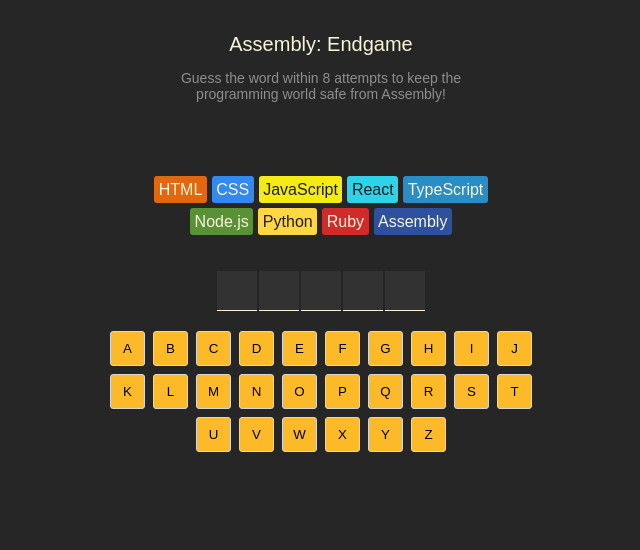
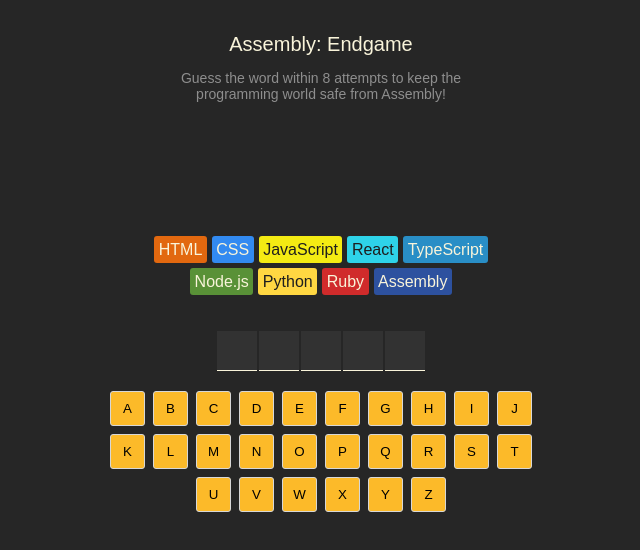
Before and after one commit to AhmedIhsan123/assembly-game, a React (Vite) app: page / in a window 1280 px wide. Shown: the top 550 px of the page, without its empty margins (319-959 px from the left). Built offline with nearby package versions, Linux system fonts and the light colour scheme.

Commit message:
Added message to player when guessing wrong

```diff
--- a/src/App.jsx
+++ b/src/App.jsx
@@ -1,36 +1,42 @@
 import { useState } from "react";
-import { languages } from "./languages.js";
-import clsx from "clsx";
+import { clsx } from "clsx";
+import { languages } from "./languages";
+import { getFarewellText } from "./utils";
 
 export default function AssemblyEndgame() {
-	// Create a state to track the current word
+	// State values
 	const [currentWord, setCurrentWord] = useState("react");
-
-	// State to hold user gueses
-	const [userGuesses, setUserGuesses] = useState(new Set());
+	const [guessedLetters, setGuessedLetters] = useState([]);
 
 	// Derived values
-	let wrongGuessCount = 0;
-	userGuesses.forEach((guess) => {
-		if (!currentWord.includes(guess)) wrongGuessCount++;
-	});
+	const wrongGuessCount = guessedLetters.filter(
+		(letter) => !currentWord.includes(letter),
+	).length;
 	const isGameWon = currentWord
 		.split("")
-		.every((letter) => userGuesses.has(letter));
+		.every((letter) => guessedLetters.includes(letter));
 	const isGameLost = wrongGuessCount >= languages.length - 1;
 	const isGameOver = isGameWon || isGameLost;
+	const lastGuessedLetter = guessedLetters[guessedLetters.length - 1];
+	const isLastGuessIncorrect =
+		lastGuessedLetter && !currentWord.includes(lastGuessedLetter);
 
-	// Alphabet for the keyboard
+	// Static values
 	const alphabet = "abcdefghijklmnopqrstuvwxyz";
 
-	// Creating our languages elements
+	function addGuessedLetter(letter) {
+		setGuessedLetters((prevLetters) =>
+			prevLetters.includes(letter) ? prevLetters : [...prevLetters, letter],
+		);
+	}
+
 	const languageElements = languages.map((lang, index) => {
 		const isLanguageLost = index < wrongGuessCount;
-		const className = clsx("chip", isLanguageLost && "lost");
 		const styles = {
 			backgroundColor: lang.backgroundColor,
 			color: lang.color,
 		};
+		const className = clsx("chip", isLanguageLost && "lost");
 		return (
 			<span className={className} style={styles} key={lang.name}>
 				{lang.name}
@@ -38,18 +44,16 @@
 		);
 	});
 
-	// Creating the secret word spans
-	const wordElements = currentWord.split("").map((letter, index) => {
-		return (
+	const letterElements = currentWord
+		.split("")
+		.map((letter, index) => (
 			<span key={index}>
-				{userGuesses.has(letter) ? letter.toUpperCase() : ""}
+				{guessedLetters.includes(letter) ? letter.toUpperCase() : ""}
 			</span>
-		);
-	});
+		));
 
-	// Creating the keyboard elements
 	const keyboardElements = alphabet.split("").map((letter) => {
-		const isGuessed = userGuesses.has(letter);
+		const isGuessed = guessedLetters.includes(letter);
 		const isCorrect = isGuessed && currentWord.includes(letter);
 		const isWrong = isGuessed && !currentWord.includes(letter);
 		const className = clsx({
@@ -61,10 +65,7 @@
 			<button
 				className={className}
 				key={letter}
-				value={letter}
-				onClick={() => {
-					handleGuess(letter);
-				}}
+				onClick={() => addGuessedLetter(letter)}
 			>
 				{letter.toUpperCase()}
 			</button>
@@ -74,17 +75,16 @@
 	const gameStatusClass = clsx("game-status", {
 		won: isGameWon,
 		lost: isGameLost,
+		farewell: !isGameOver && isLastGuessIncorrect,
 	});
 
-	// Handle letter guess
-	function handleGuess(letter) {
-		setUserGuesses((prev) => new Set(prev).add(letter));
-	}
-
-	// Handle game status display
 	function renderGameStatus() {
-		if (!isGameOver) {
-			return null;
+		if (!isGameOver && isLastGuessIncorrect) {
+			return (
+				<p className="farewell-message">
+					{getFarewellText(languages[wrongGuessCount - 1].name)}
+				</p>
+			);
 		}
 
 		if (isGameWon) {
@@ -94,7 +94,8 @@
 					<p>Well done! 🎉</p>
 				</>
 			);
-		} else {
+		}
+		if (isGameLost) {
 			return (
 				<>
 					<h2>Game over!</h2>
@@ -102,9 +103,10 @@
 				</>
 			);
 		}
+
+		return null;
 	}
 
-	// Final return statement
 	return (
 		<main>
 			<header>
@@ -114,10 +116,15 @@
 					from Assembly!
 				</p>
 			</header>
+
 			<section className={gameStatusClass}>{renderGameStatus()}</section>
+
 			<section className="language-chips">{languageElements}</section>
-			<section className="word">{wordElements}</section>
+
+			<section className="word">{letterElements}</section>
+
 			<section className="keyboard">{keyboardElements}</section>
+
 			{isGameOver && <button className="new-game">New Game</button>}
 		</main>
 	);
--- a/src/index.css
+++ b/src/index.css
@@ -9,15 +9,12 @@
 	color: #d9d9d9;
 	padding: 20px;
 	height: 100vh;
-	display: flex;
-	justify-content: center;
 }
 
 main {
 	display: flex;
 	flex-direction: column;
 	align-items: center;
-	justify-content: center;
 }
 
 header {
@@ -37,15 +34,16 @@
 }
 
 section.game-status {
-	background-color: #10a95b;
 	display: flex;
 	flex-direction: column;
 	align-items: center;
+	justify-content: center;
 	color: #f9f4da;
+	width: 100%;
 	max-width: 350px;
+	min-height: 60px;
 	border-radius: 4px;
 	margin-block: 30px;
-	width: 100%;
 }
 
 section.game-status.won {
@@ -56,8 +54,18 @@
 	background-color: #ba2a2a;
 }
 
+section.game-status.farewell {
+	background-color: #7a5ea7;
+	border: 1px dashed #323232;
+}
+
 section.game-status > p {
 	margin: 5px;
+}
+
+section.game-status > p.farewell-message {
+	font-style: italic;
+	font-weight: 400;
 }
 
 section.game-status > h2 {
--- /dev/null
+++ b/src/utils.js
@@ -0,0 +1,19 @@
+export function getFarewellText(language) {
+	const options = [
+		`Farewell, ${language}`,
+		`Adios, ${language}`,
+		`R.I.P., ${language}`,
+		`We'll miss you, ${language}`,
+		`Oh no, not ${language}!`,
+		`${language} bites the dust`,
+		`Gone but not forgotten, ${language}`,
+		`The end of ${language} as we know it`,
+		`Off into the sunset, ${language}`,
+		`${language}, it's been real`,
+		`${language}, your watch has ended`,
+		`${language} has left the building`,
+	];
+
+	const randomIndex = Math.floor(Math.random() * options.length);
+	return options[randomIndex];
+}
```
